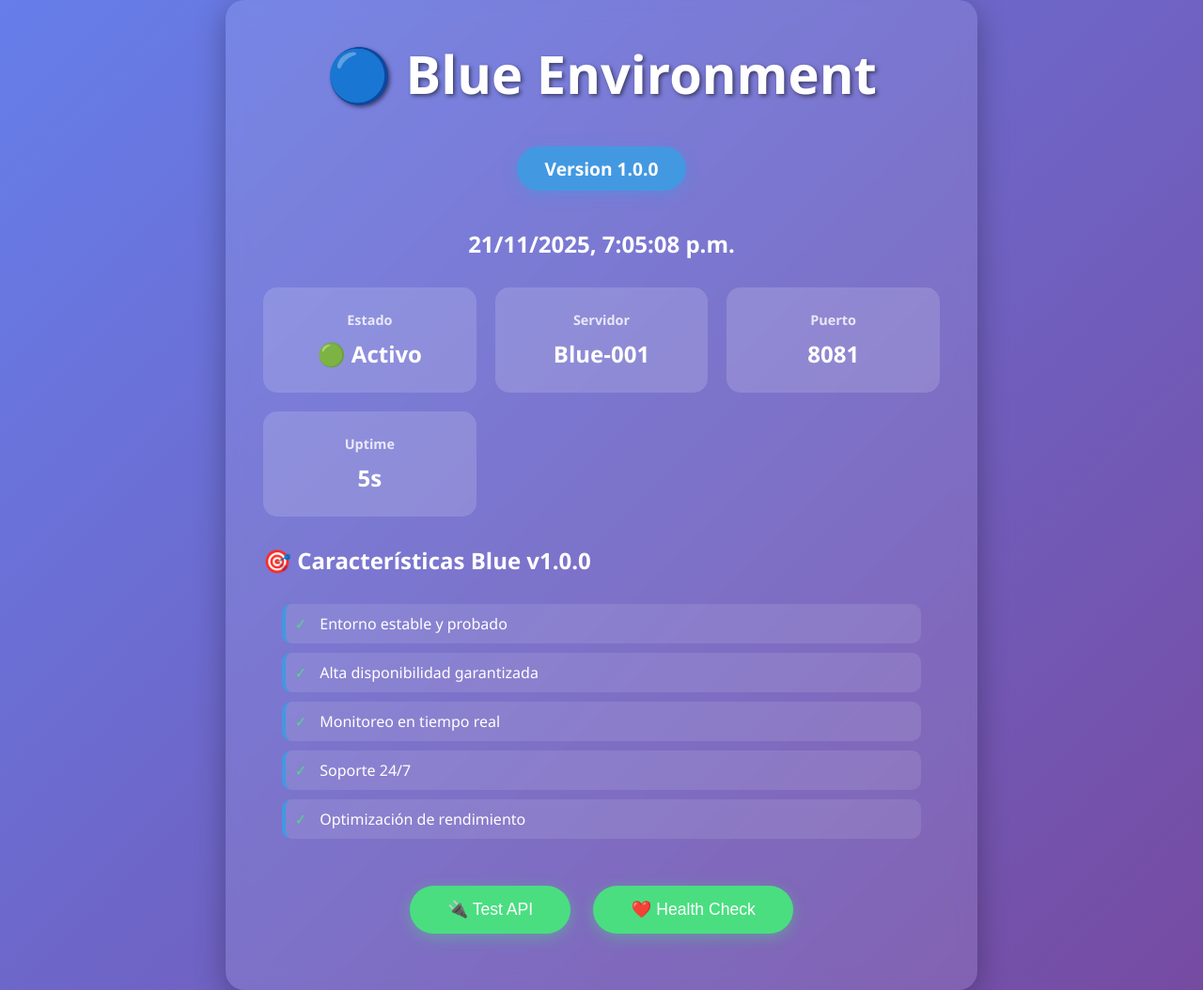
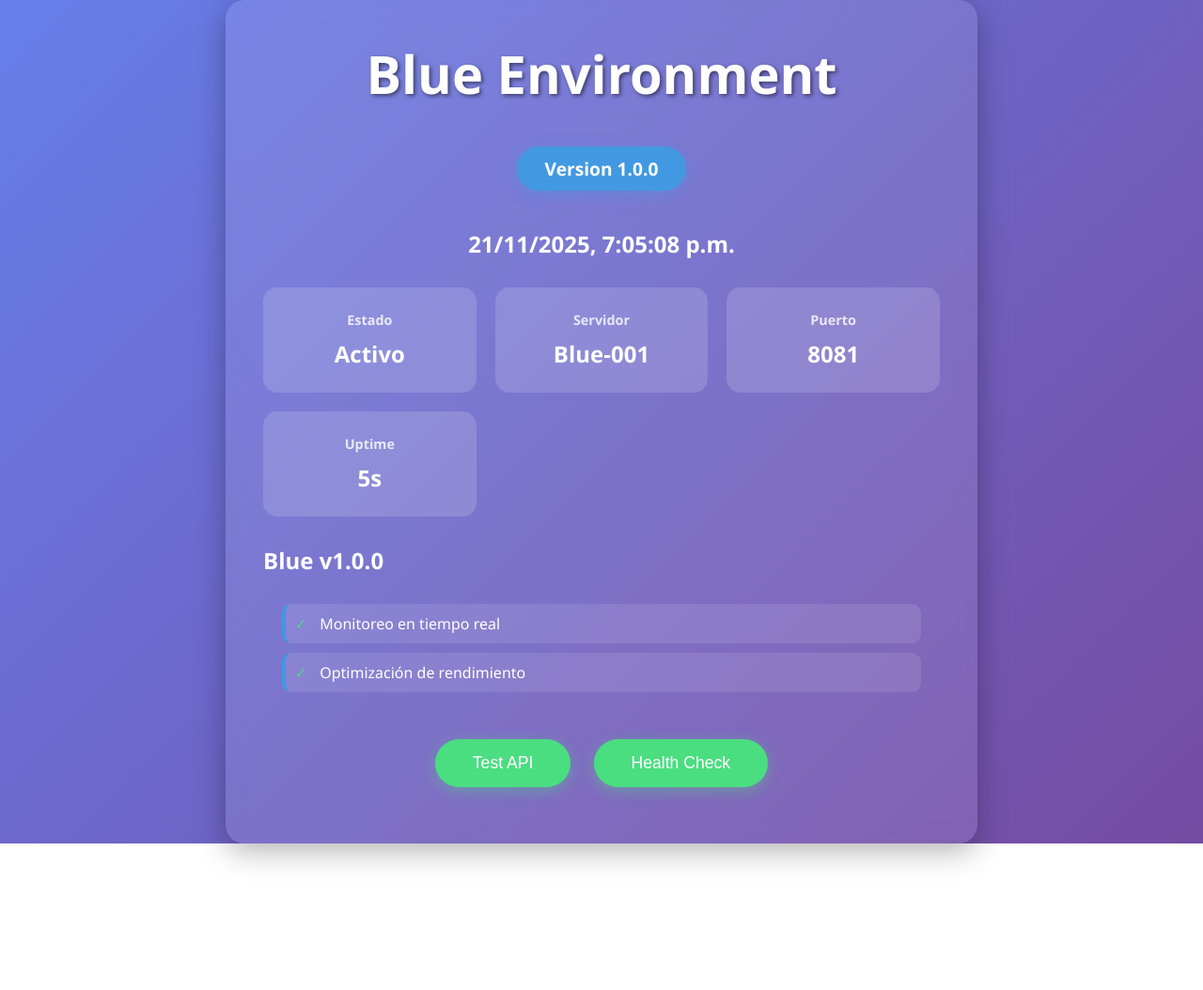
Before and after one commit to paosalr/blue-green, a plain HTML site: page blue/index.html in a window 1280 px wide. Shown: the whole page at 94% size. After the commit the page ends 898 px from the top, so only its background shows below. Drawn offline with Linux system fonts and the light colour scheme.

```diff
--- a/blue/index.html
+++ b/blue/index.html
@@ -122,27 +122,24 @@
 </head>
 <body>
     <div class="container">
-        <h1>🔵 Blue Environment</h1>
+        <h1> Blue Environment</h1>
         <div class="badge">Version 1.0.0</div>
         <div class="clock" id="clock"></div>
         <div class="info-grid">
-            <div class="info-card"><h3>Estado</h3><p id="status">🟢 Activo</p></div>
+            <div class="info-card"><h3>Estado</h3><p id="status"> Activo</p></div>
             <div class="info-card"><h3>Servidor</h3><p>Blue-001</p></div>
             <div class="info-card"><h3>Puerto</h3><p>8081</p></div>
             <div class="info-card"><h3>Uptime</h3><p id="uptime">0s</p></div>
         </div>
         <div class="features">
-            <h2>🎯 Características Blue v1.0.0</h2>
+            <h2> Blue v1.0.0</h2>
             <ul>
-                <li>Entorno estable y probado</li>
-                <li>Alta disponibilidad garantizada</li>
                 <li>Monitoreo en tiempo real</li>
-                <li>Soporte 24/7</li>
                 <li>Optimización de rendimiento</li>
             </ul>
         </div>
-        <button onclick="testAPI()">🔌 Test API</button>
-        <button onclick="healthCheck()">❤️ Health Check</button>
+        <button onclick="testAPI()"> Test API</button>
+        <button onclick="healthCheck()"> Health Check</button>
         <div class="api-response" id="apiResponse"></div>
     </div>
     <script>
```
Also changed, not shown: green/index.html (+2 -2 lines), 5 other files.
